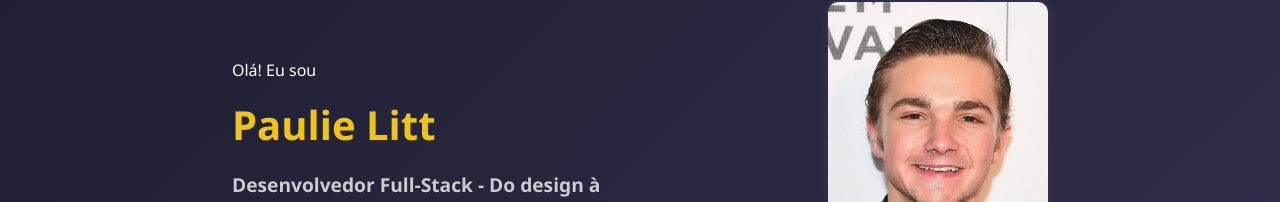
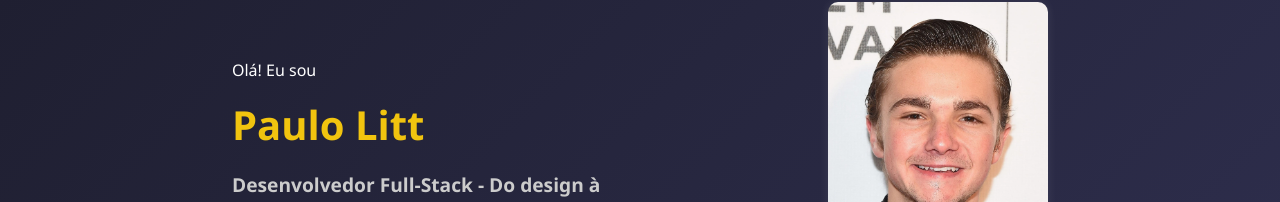
Before and after one commit to DarK69f/portif-lio-html, a plain HTML site: page principal/index.html in a window 1280 px wide. Shown: the part 116-318 px from the top of the page. Drawn offline with Linux system fonts and the light colour scheme.

Commit message:
commit 6

```diff
--- a/principal/index.html
+++ b/principal/index.html
@@ -23,7 +23,7 @@
         <div class="hero-content">
             <section id="sobremim" class="hero-text">
                 <p>Olá! Eu sou</p>
-                <h1>Paulie Litt</h1>
+                <h1>Paulo Litt</h1>
                 <h3>Desenvolvedor Full-Stack - Do design à infraestrutura.</h3>
                 <p>construindo soluções completas.</p>
                 <div class="social-icons">
```
